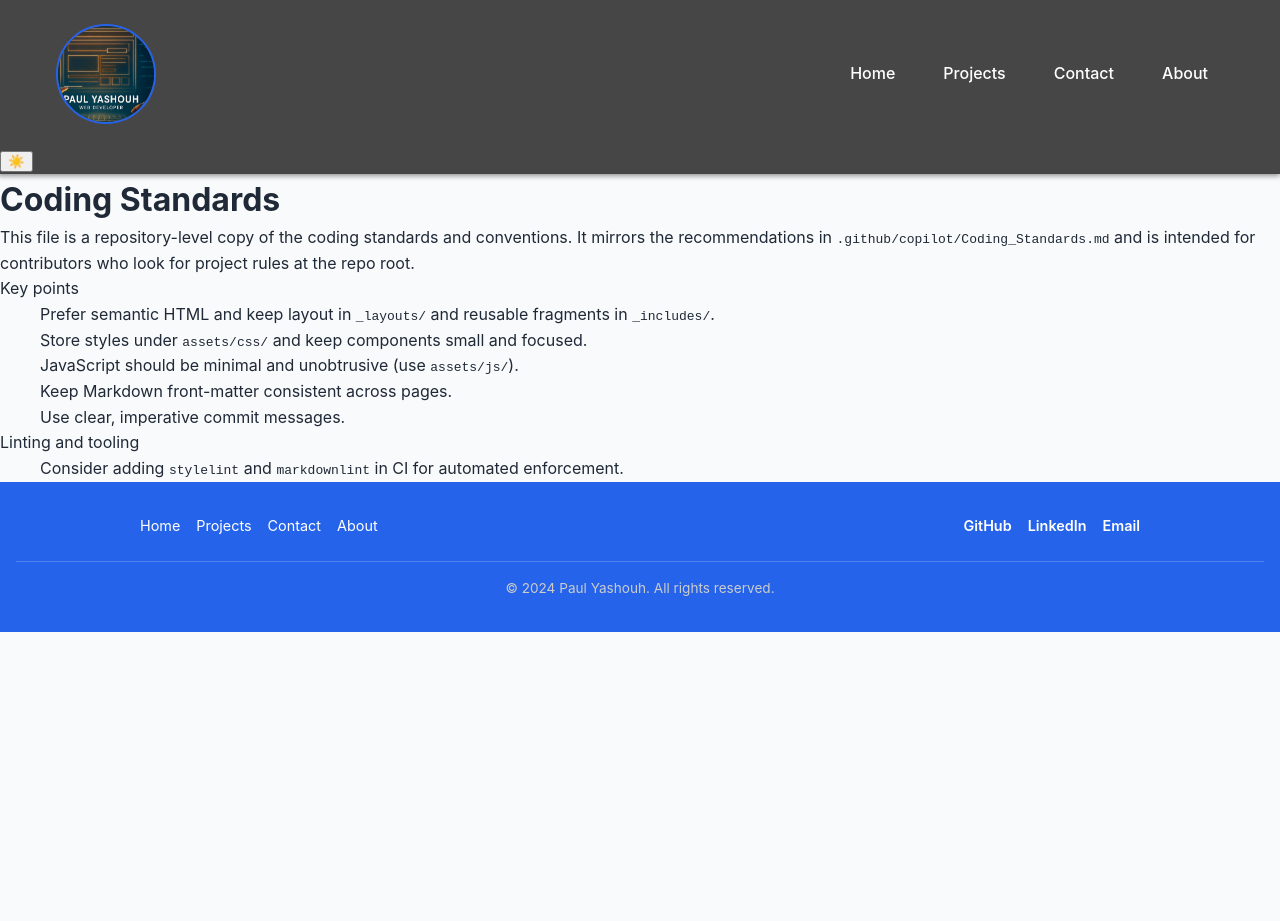
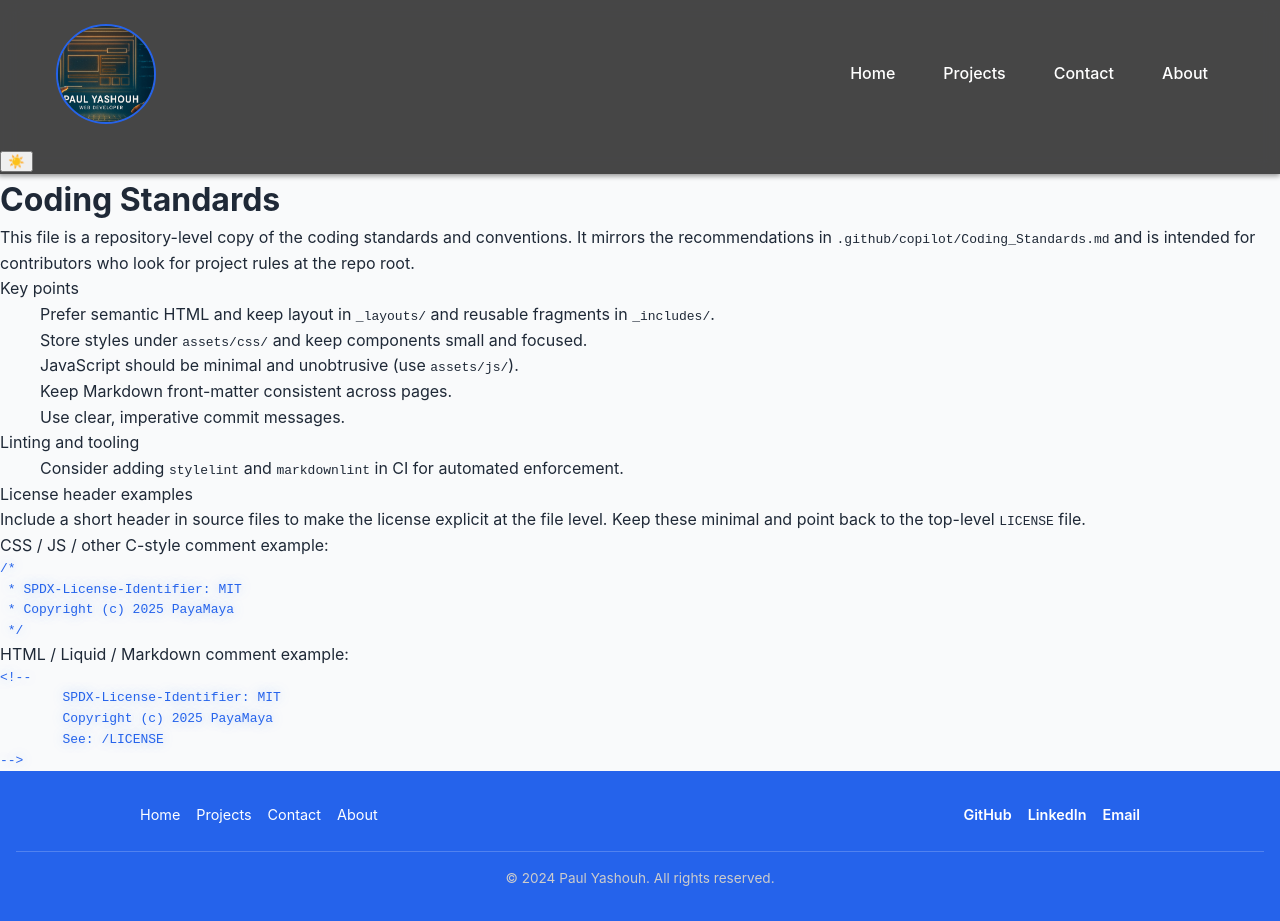
Before and after one commit to payamaya/payamaya.github.io, a Jekyll site: the page built from CODING_STANDARDS.md, in a window 1280 px wide and 921 px high. Built offline with Jekyll 4.4.1, drawn with Linux system fonts in a browser that asks for light colours; our own code applies the rules of GitHub Pages for plain Markdown files.

Commit message:
Add SPDX license headers to multiple files and update README for clarity

````diff
--- a/CODING_STANDARDS.md
+++ b/CODING_STANDARDS.md
@@ -13,3 +13,26 @@ Key points
 Linting and tooling
 
 - Consider adding `stylelint` and `markdownlint` in CI for automated enforcement.
+
+License header examples
+
+Include a short header in source files to make the license explicit at the file level. Keep these minimal and point back to the top-level `LICENSE` file.
+
+CSS / JS / other C-style comment example:
+
+```css
+/*
+ * SPDX-License-Identifier: MIT
+ * Copyright (c) 2025 PayaMaya
+ */
+```
+
+HTML / Liquid / Markdown comment example:
+
+```html
+<!--
+	SPDX-License-Identifier: MIT
+	Copyright (c) 2025 PayaMaya
+	See: /LICENSE
+-->
+```
--- a/assets/css/main.css
+++ b/assets/css/main.css
@@ -1,3 +1,8 @@
+/*
+ * SPDX-License-Identifier: MIT
+ * Copyright (c) 2025 PayaMaya
+ */
+
 /* =======================================
    🎨 BASE DESIGN SYSTEM & GLOBAL STYLES
    ======================================= */
--- a/assets/js/menu.js
+++ b/assets/js/menu.js
@@ -1,3 +1,8 @@
+/*
+ * SPDX-License-Identifier: MIT
+ * Copyright (c) 2025 PayaMaya
+ */
+
 document.addEventListener('DOMContentLoaded', () => {
   /* ==============================
      THEME TOGGLE LOGIC
````
Also changed, not shown: index.md (+6 -0 lines), README.md, 1 other file.
